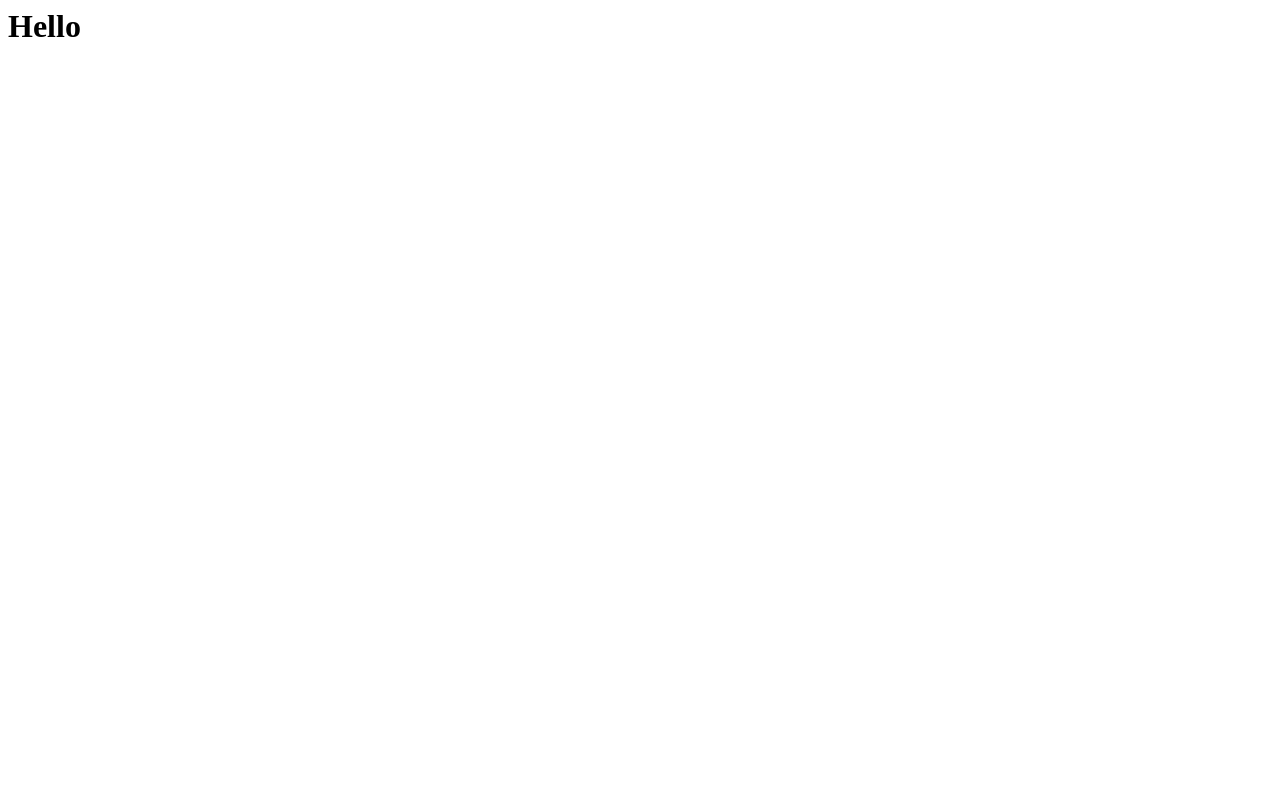
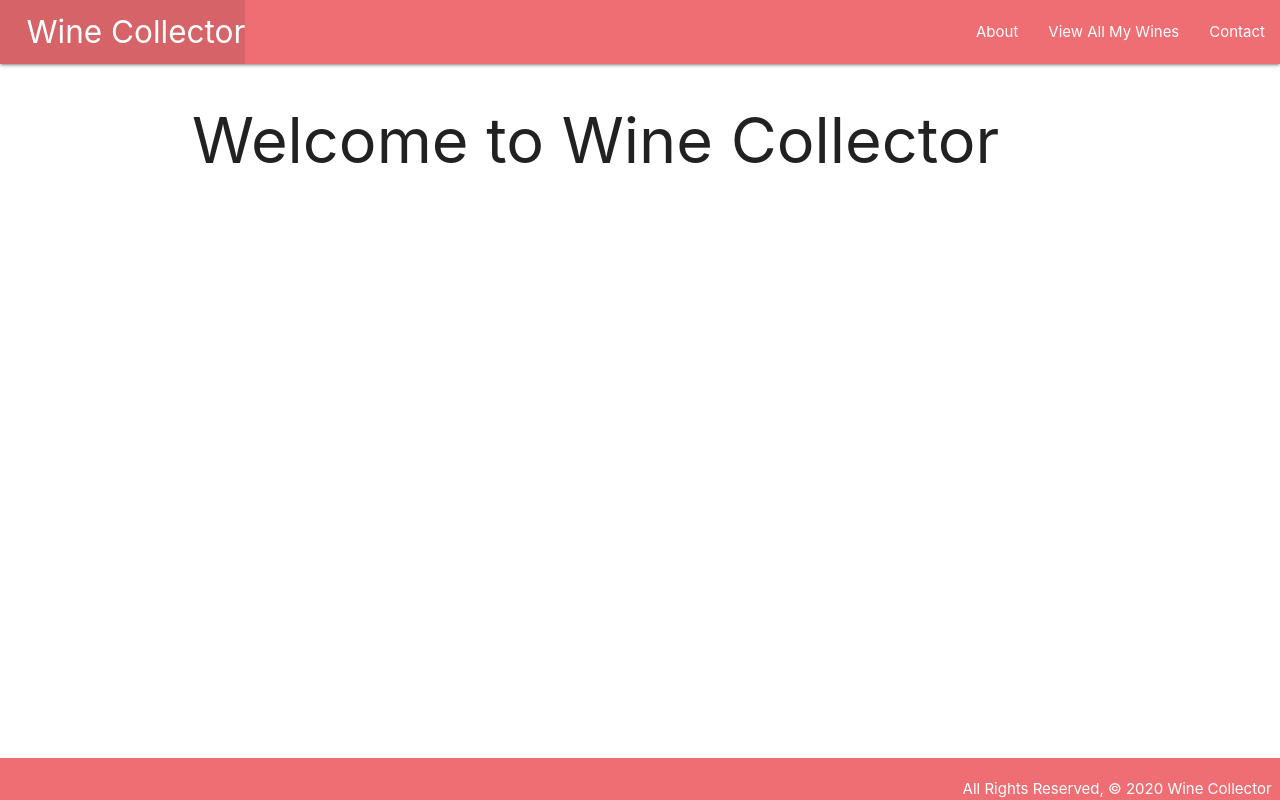
Before and after one commit to SabantuYusuf/winecollector, a Django app: page / in a window 1280 px wide. Before the commit the page is almost empty. Run offline with Django 3.2, Linux system fonts and the light colour scheme.

Commit message:
contact page added

```diff
--- a/main_app/templates/base.html
+++ b/main_app/templates/base.html
@@ -23,6 +23,7 @@
         <ul class="right">
           <li><a href="{% url 'about' %}">About</a></li>
           <li><a href="{% url 'index' %}">View All My Wines</a></li>
+          <li><a href="{% url 'contact' %}">Contact</a></li>
         </ul>
       </div>
     </nav>
--- /dev/null
+++ b/main_app/templates/home.html
@@ -0,0 +1,4 @@
+{% extends 'base.html' %}
+{% block content %}
+  <h1>Welcome to Wine Collector</h1>
+{% endblock %}
--- a/main_app/urls.py
+++ b/main_app/urls.py
@@ -6,5 +6,6 @@ urlpatterns = [
 	path('about/', views.about, name='about'),
 	path('wines/', views.wines_index, name='index'),
 	path('wines/<int:wine_id>/', views.wines_detail, name='detail'),
+	path('contact/', views.contact, name='contact'),
 
 ]
--- a/main_app/views.py
+++ b/main_app/views.py
@@ -20,7 +20,7 @@ from .models import Wine
 # Create your views here.
 
 def home(request):
-	return HttpResponse('<h1>Hello</h1>')
+	return render(request, 'home.html')
 
 
 def about(request):
@@ -40,3 +40,7 @@ def wines_detail(request, wine_id):
 	'wine': wine,
 	}
 	return render(request, 'wines/detail.html', )
+
+
+def contact(request):
+	return render(request, 'contact.html')
```
Also changed, not shown: main_app/templates/contact.html (renamed from main_app/templates/wines/contact.html).
